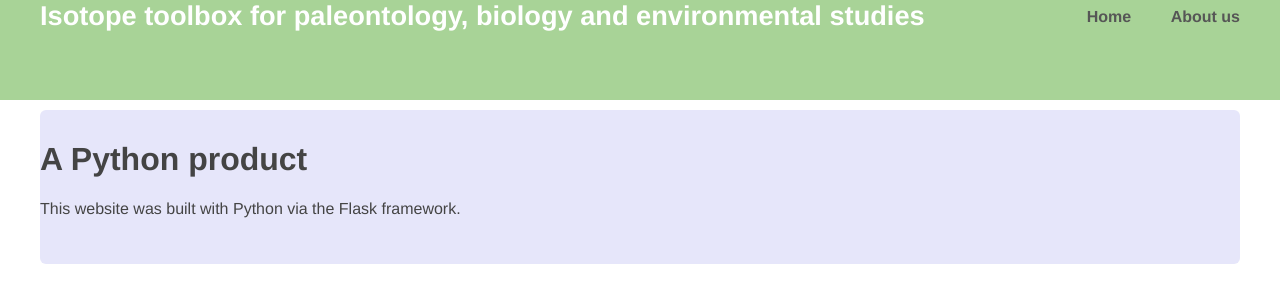
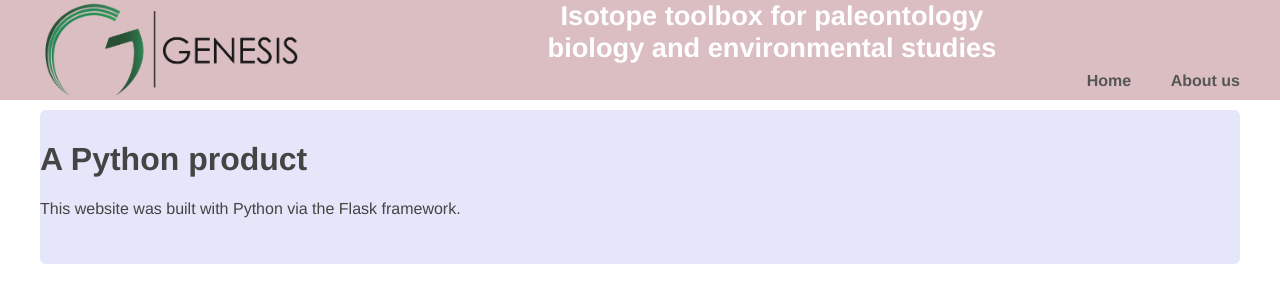
Before and after one commit to Grominou56/IsoToolbox, a Flask app: page / in a window 1280 px wide. Shown: the top 303 px of the page. Run offline with Flask 3, Linux system fonts and the light colour scheme.

Commit message:
appearance improvements

```diff
--- a/static/css/main.css
+++ b/static/css/main.css
@@ -8,7 +8,7 @@ body {
    * Formatting the header area
    */
   header {
-    background-color: #9fcf8c;
+    background-color: #d8b7bb;
     height: 100px;
     width: 100%;
     opacity: .9;
@@ -18,15 +18,15 @@ body {
     margin: 0;
     font-size: 1.7em;
     color: #fff;
-    /*
-    *text-transform: uppercase;
-    */
-    float: left;
+    float: center;
+    text-align: center;
   }
-  header h1.logo:hover {
-    color: #fff;
-    text-decoration: none;
+
+  header img {
+    width: auto;
+    height: 100px;
   }
+
   /*
    * Centering the body content
    */
@@ -76,3 +76,7 @@ body {
     color: #444;
     text-decoration: none;
   }
+  .menu li a:hover {
+    color: #923838;
+    text-decoration: none;
+  }
--- a/templates/layout.html
+++ b/templates/layout.html
@@ -7,7 +7,8 @@
   <body>
     <header>
       <div class="container">
-        <h1 class="logo">Isotope toolbox for paleontology, biology and environmental studies</h1>
+        <img src="{{url_for('static', filename='Logo_Genesis.png')}}" align="left" />
+        <h1 class="logo">Isotope toolbox for paleontology<br>biology and environmental studies</h1>
         <strong><nav>
           <ul class="menu">
             <li><a href="{{ url_for('home') }}">Home</a></li>
```
Also changed, not shown: static/Logo_Genesis.png (added).
